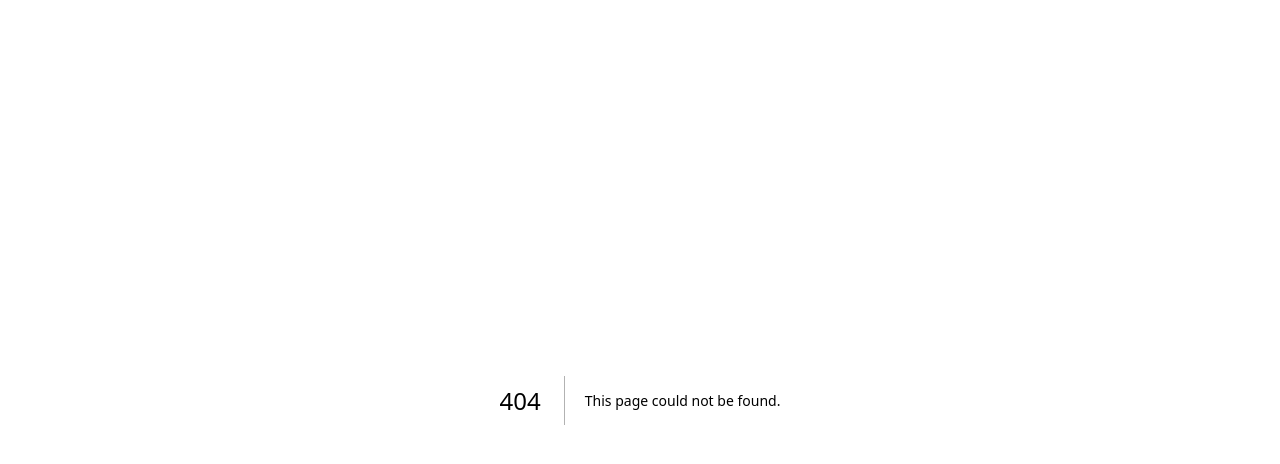
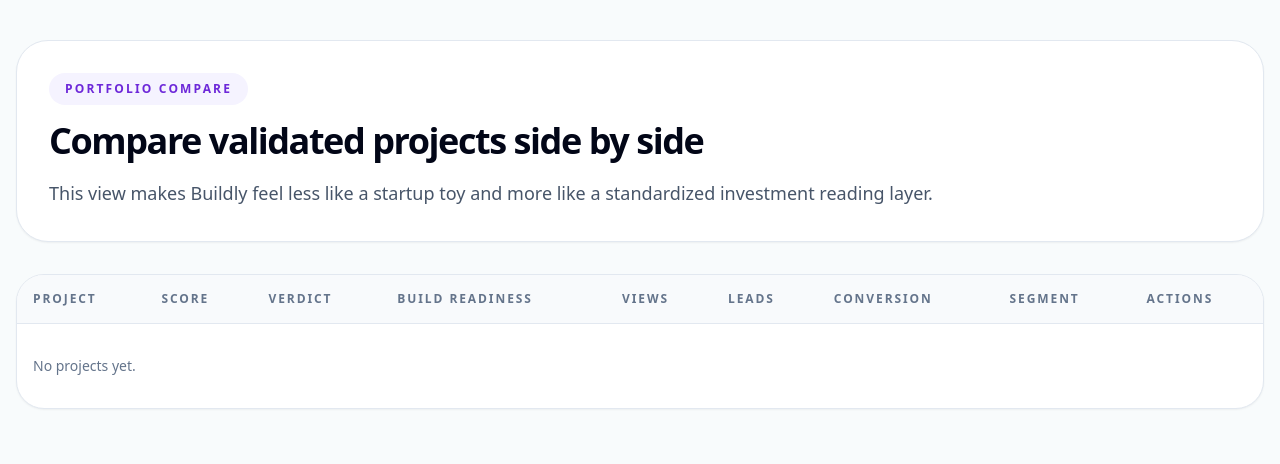
Before and after one commit to nonodelajungle/godzilla, a Next.js app in the folder buildly-v2/: page /capital/compare in a window 1280 px wide. Before the commit this address had no page. Shown: the top 464 px of the page. Built offline with nearby package versions, Linux system fonts and the light colour scheme.

Commit message:
Add multi-project comparison route

```diff
--- /dev/null
+++ b/buildly-v2/app/capital/compare/page.tsx
@@ -0,0 +1,71 @@
+"use client";
+
+import { analyzeMarket, decideFromSignal, getProjectSignal, listProjectLeads, listProjects } from "../../../lib/local-demo";
+import { buildValidationScorecard } from "../../../lib/validation-grade";
+
+export default function CapitalComparePage() {
+  const projects = listProjects();
+  const rows = projects.map((project) => {
+    const signal = getProjectSignal(project.id);
+    const leads = listProjectLeads(project.id);
+    const market = analyzeMarket(project);
+    const decision = decideFromSignal(project, signal);
+    const scorecard = buildValidationScorecard(project, signal, leads, market);
+    return { project, signal, leads, market, decision, scorecard };
+  }).sort((a, b) => b.scorecard.overallScore - a.scorecard.overallScore);
+
+  return (
+    <main className="min-h-screen bg-[#f8fbfc] px-4 py-10">
+      <div className="mx-auto max-w-7xl space-y-8">
+        <header className="rounded-[32px] border border-slate-200 bg-white p-8 shadow-sm">
+          <div className="inline-flex rounded-full bg-violet-50 px-4 py-2 text-xs font-semibold uppercase tracking-[0.18em] text-violet-700">Portfolio compare</div>
+          <h1 className="mt-4 text-4xl font-bold tracking-[-0.04em] text-slate-950">Compare validated projects side by side</h1>
+          <p className="mt-4 max-w-4xl text-lg leading-8 text-slate-600">This view makes Buildly feel less like a startup toy and more like a standardized investment reading layer.</p>
+        </header>
+
+        <section className="overflow-hidden rounded-[28px] border border-slate-200 bg-white shadow-sm">
+          <div className="overflow-x-auto">
+            <table className="min-w-full divide-y divide-slate-200 text-left text-sm text-slate-700">
+              <thead className="bg-slate-50 text-xs uppercase tracking-[0.16em] text-slate-500">
+                <tr>
+                  <th className="px-4 py-4">Project</th>
+                  <th className="px-4 py-4">Score</th>
+                  <th className="px-4 py-4">Verdict</th>
+                  <th className="px-4 py-4">Build readiness</th>
+                  <th className="px-4 py-4">Views</th>
+                  <th className="px-4 py-4">Leads</th>
+                  <th className="px-4 py-4">Conversion</th>
+                  <th className="px-4 py-4">Segment</th>
+                  <th className="px-4 py-4">Actions</th>
+                </tr>
+              </thead>
+              <tbody className="divide-y divide-slate-100">
+                {rows.length === 0 ? (
+                  <tr><td className="px-4 py-8 text-slate-500" colSpan={9}>No projects yet.</td></tr>
+                ) : rows.map(({ project, signal, market, decision, scorecard }) => (
+                  <tr key={project.id}>
+                    <td className="px-4 py-4 align-top"><div className="font-semibold text-slate-900">{project.input.idea}</div><div className="mt-1 text-xs text-slate-500">{project.input.icp}</div></td>
+                    <td className="px-4 py-4 align-top font-semibold text-slate-900">{scorecard.overallScore}/100</td>
+                    <td className="px-4 py-4 align-top">{scorecard.verdict}</td>
+                    <td className="px-4 py-4 align-top">{scorecard.buildReadiness}</td>
+                    <td className="px-4 py-4 align-top">{signal.totalViews}</td>
+                    <td className="px-4 py-4 align-top">{signal.totalLeads}</td>
+                    <td className="px-4 py-4 align-top">{signal.conversion}%</td>
+                    <td className="px-4 py-4 align-top">{market.segment}</td>
+                    <td className="px-4 py-4 align-top">
+                      <div className="flex flex-wrap gap-2">
+                        <a href={`/investor/${project.id}`} className="rounded-full border border-slate-200 px-3 py-1 text-xs font-semibold text-slate-700">Investor</a>
+                        <a href={`/evidence/${project.id}`} className="rounded-full border border-slate-200 px-3 py-1 text-xs font-semibold text-slate-700">Evidence</a>
+                        <a href={`/mvp/${project.id}`} className="rounded-full border border-slate-200 px-3 py-1 text-xs font-semibold text-slate-700">MVP</a>
+                      </div>
+                    </td>
+                  </tr>
+                ))}
+              </tbody>
+            </table>
+          </div>
+        </section>
+      </div>
+    </main>
+  );
+}
```
